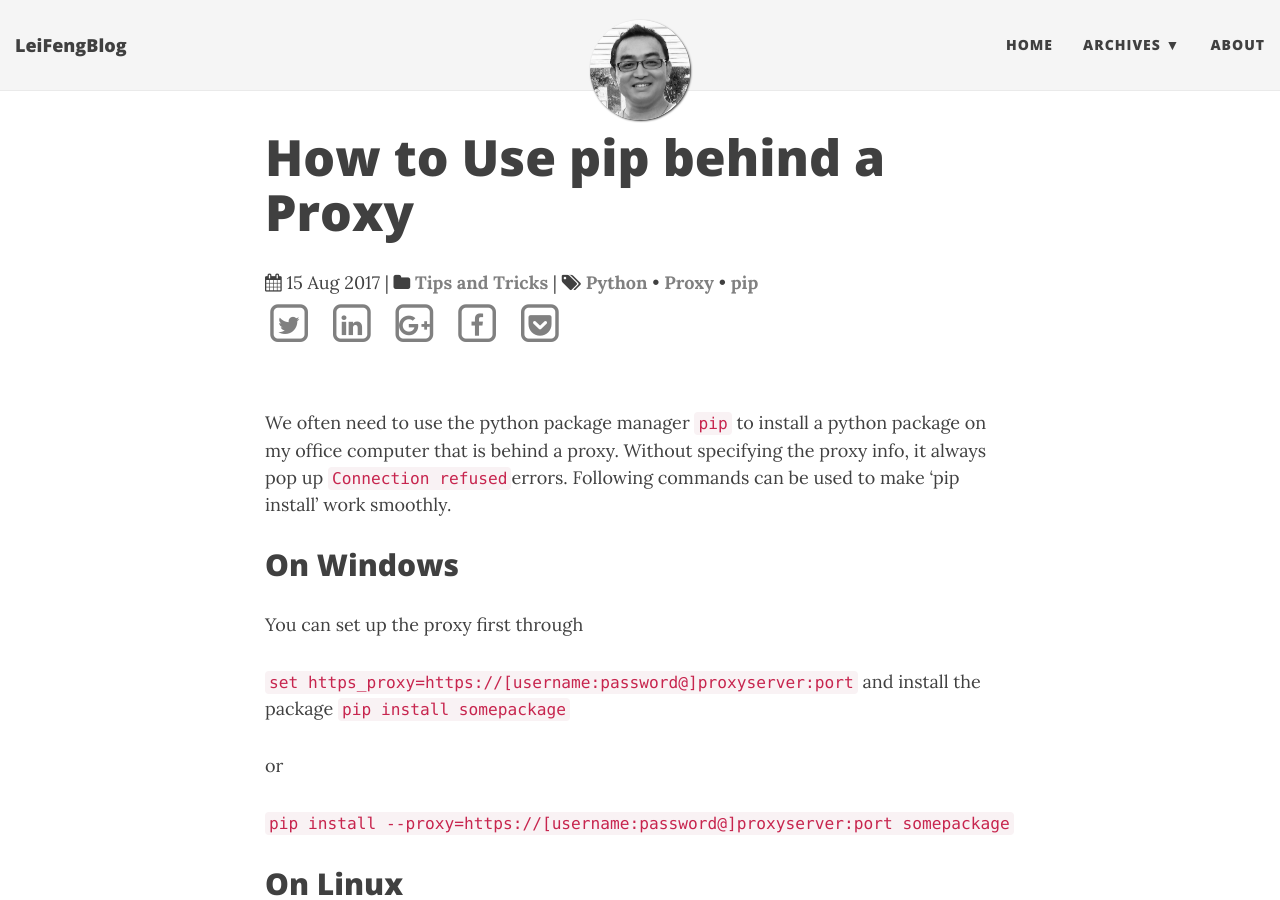
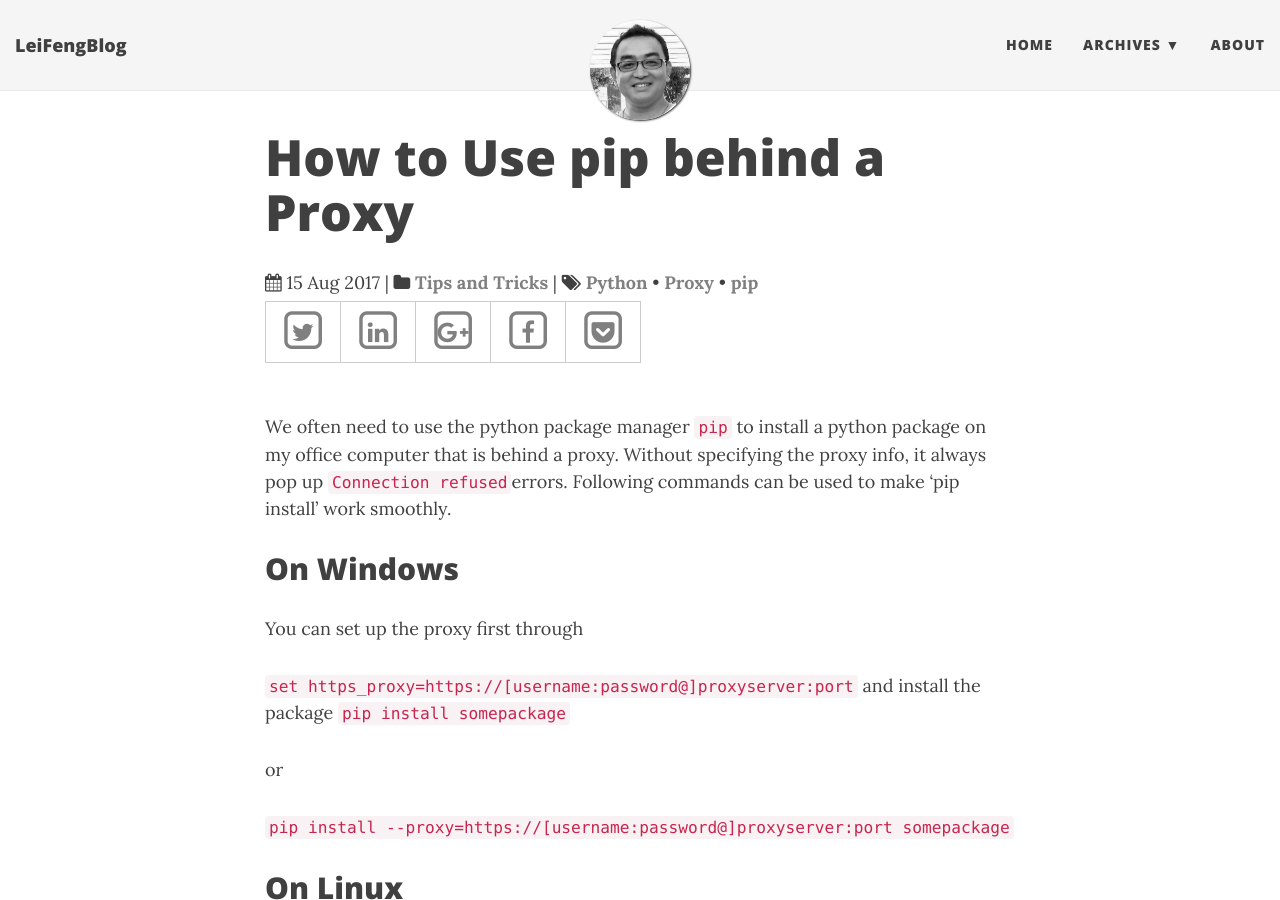
Before and after one commit to stonefl/stonefl.github.io, a Jekyll site: the page built from _posts/2017-09-22-how-to-use-pip-behind-a-proxy.md, in a window 1280 px wide and 900 px high. Built offline with Jekyll 4.4.1, drawn with Linux system fonts in a browser that asks for light colours; nearby versions of some CDN libraries; comment, search, counter and statistics services are not loaded.

Commit message:
Update share-social-icons.html

```diff
--- a/_includes/share-social-icons.html
+++ b/_includes/share-social-icons.html
@@ -1,49 +1,51 @@
 <div class="social-icons">
-     <ul class="list-inline">
+     <table>
+	    <tr>
          <!--twitter-->
-         <li>
+         <th>
               <a href="https://twitter.com/share?text={{ page.title }}&amp;url={{ site.url }}{{ page.url }}&amp;via={{ site.author.twitter }}" class="social-icons"  target="_blank" title="Share on twitter">
                  <span class="fa-stack fa-lg">
                       <i class="fa fa-square-o fa-stack-2x"></i>
                       <i class="fa fa-twitter fa-stack-1x"></i>
                   </span>
               </a>
-         </li>
+         </th>
          <!--Linkedin-->
-          <li>
+          <th>
               <a href="https://www.linkedin.com/shareArticle?mini=true&amp;url={{ site.url }}{{ page.url }}&amp;title={{ page.title }}&amp;" class="social-icons"  target="_blank" title="Share on LinkedIn">
                  <span class="fa-stack fa-lg">
                       <i class="fa fa-square-o fa-stack-2x"></i>
                       <i class="fa fa-linkedin fa-stack-1x"></i>
                   </span>
               </a>
-         </li>
+         </th>
          <!--Google plus-->
-         <li>
+         <th>
                <a href="https://plus.google.com/share?url={{ site.url }}{{ page.url }}" class="social-icons" target="_blank" title="Share on Google+">
                  <span class="fa-stack fa-lg">
                       <i class="fa fa-square-o fa-stack-2x"></i>
                       <i class="fa fa-google-plus fa-stack-1x"></i>
                   </span>
               </a>
-         </li>
+         </th>
           <!--Facebook-->
-         <li>
+         <th>
                <a href="https://www.facebook.com/sharer.php?u={{ site.url }}{{ page.url }}&amp;p[title]={{ page.title }}" class="social-icons"  target="_blank" title="Share on Facebook">
                  <span class="fa-stack fa-lg">
                       <i class="fa fa-square-o fa-stack-2x"></i>
                       <i class="fa fa-facebook fa-stack-1x"></i>
                   </span>
               </a>
-         </li>
+         </th>
           <!--Pocket-->
-         <li>
+         <th>
                <a href="https://getpocket.com/edit?url={{ site.url }}{{ page.url }}"  class="social-icons" class="social-icons"  target="_blank" title="Save to Pocket">
                  <span class="fa-stack fa-lg">
                       <i class="fa fa-square-o fa-stack-2x"></i>
                       <i class="fa fa-get-pocket fa-stack-1x"></i>
                   </span>
               </a>
-         </li>
-      </ul>
+         </th>
+		 </tr>
+      </table>
 </div>
```
